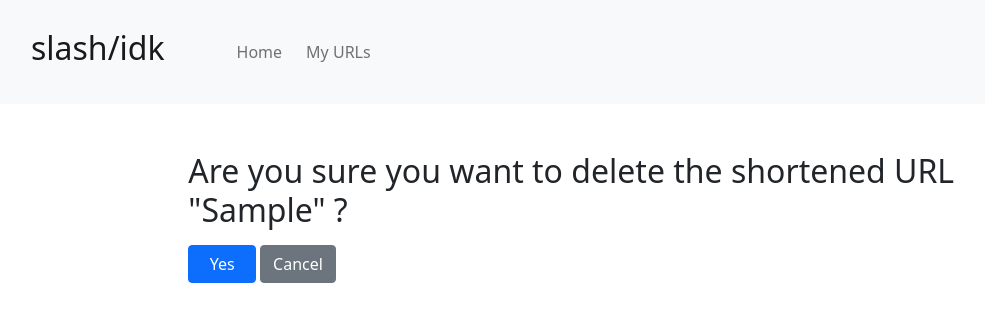
After one commit to mhmdkanj/slash-idk, a Django app: page /1/delete/ in a window 1280 px wide. The commit adds this page. Shown: the top 322 px of the page, without its empty margins (29-1014 px from the left). Run offline with Django 3.2, Linux system fonts and the light colour scheme; tables that the repository leaves empty hold one stand-in row (values such as "Sample post").

Commit message:
feat: add option to delete entries

```diff
--- /dev/null
+++ b/src/shortener/templates/shortener/shortener_delete.html
@@ -0,0 +1,18 @@
+{% extends 'base.html' %}
+
+{% block content %}
+
+<div class="row justify-content-center mt-5">
+    <div class="col-lg-8">
+        <form action="." method="POST">{% csrf_token %}
+            <h2>Are you sure you want to delete the shortened URL "{{ object.shortened }}" ?</h2>
+            <div class="col-lg-3 mt-3">
+                <input class="btn btn-primary" type="submit" value="  Yes  "/>
+                <a class="btn btn-secondary" href="/my/urls/" role="button">Cancel</a>
+            </div>
+        </form>
+    </div>
+</div>
+
+
+{% endblock %}
--- a/src/shortener/templates/shortener/shortener_list.html
+++ b/src/shortener/templates/shortener/shortener_list.html
@@ -18,6 +18,7 @@
                 <th class="col-lg-1" scope="col">#</th>
                 <th class="col-lg-5" scope="col">Actual URL</th>
                 <th class="col-lg-3" scope="col">Shortened URL</th>
+                <th class="col-lg-1" scope="col">Delete?</th>
             </tr>
             </thead>
             <tbody>
@@ -26,6 +27,7 @@
                 <th scope="row">{{ instance.id }}</th>
                 <td><a href="{{ instance.original }}">{{ instance.original }}</a></td>
                 <td>{{ instance.shortened }}</td>
+                <td><button type="button" class="btn btn-outline-danger" onclick="location.href='/{{ instance.id }}/delete/'">X</button></td>
             </tr>
             {% endfor %}
             </tbody>
--- a/src/shortener/urls.py
+++ b/src/shortener/urls.py
@@ -7,4 +7,5 @@ urlpatterns = [
     path("<slug:shortened>/", views.redirect_from_shortened_url_view, name="redirection-from-shortened-url"),
     path("suggest/name/", views.suggest_shortened_name_view, name="suggest-shortened-name"),
     path("my/urls/", views.ShortenerListView.as_view(), name="shortener-list"),
+    path("<int:id>/delete/", views.ShortenerDeleteView.as_view(), name="shortener-delete"),
 ]
--- a/src/shortener/views.py
+++ b/src/shortener/views.py
@@ -2,7 +2,7 @@ import string
 import random
 from django.shortcuts import render, redirect, get_object_or_404
 from django.urls import reverse
-from django.views.generic import ListView
+from django.views.generic import ListView, DeleteView
 from .models import Shortener
 from .forms import ShortenerForm
 
@@ -42,3 +42,13 @@ def suggest_shortened_name_view(request, *args, **kwargs):
 class ShortenerListView(ListView):
     template_name = "shortener/shortener_list.html"
     queryset = Shortener.objects.all()
+
+class ShortenerDeleteView(DeleteView):
+    template_name = "shortener/shortener_delete.html"
+
+    def get_object(self):
+        id_ = self.kwargs.get("id")
+        return get_object_or_404(Shortener, id=id_)
+
+    def get_success_url(self):
+        return reverse("shortener:shortener-list")
```
Also changed, not shown: README.md.
